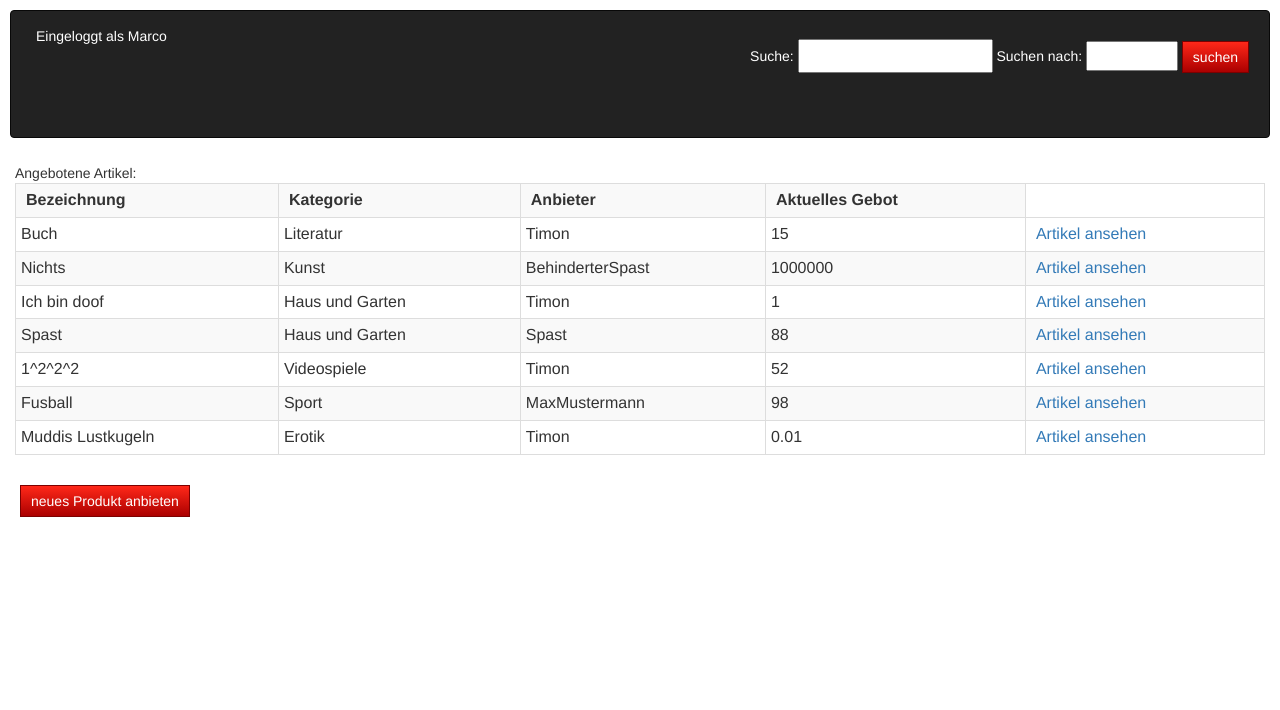
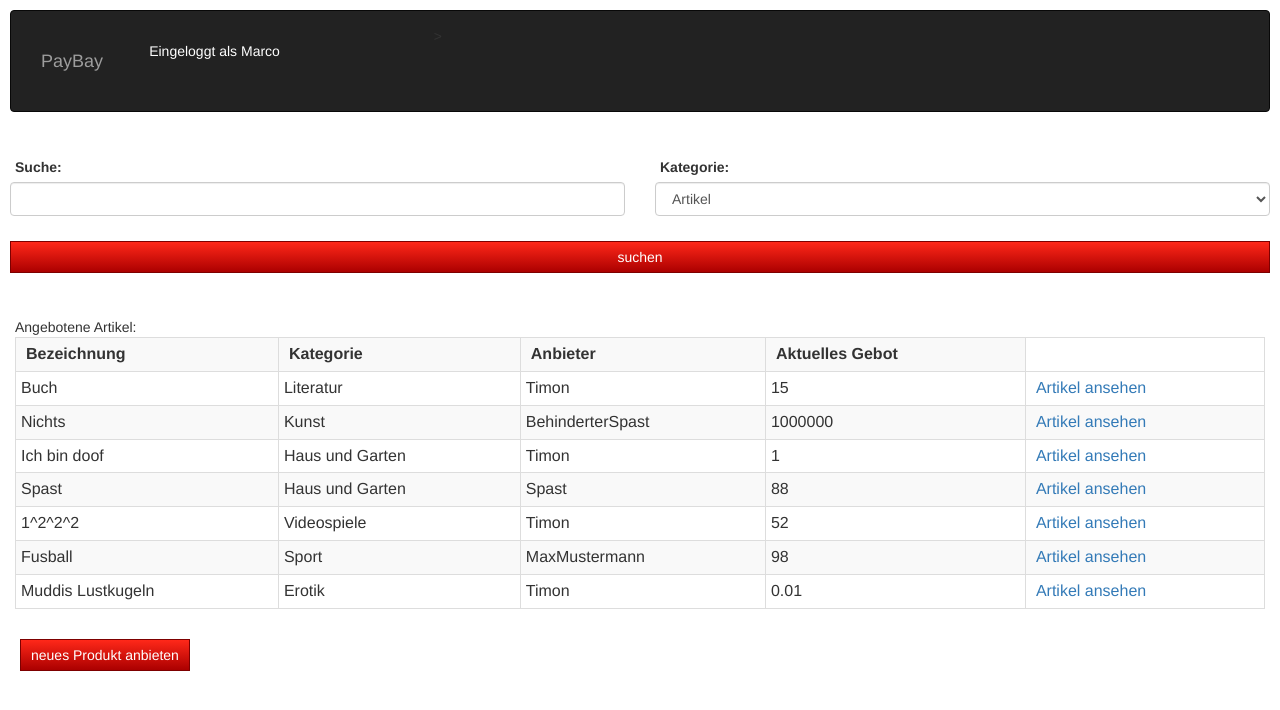
Before and after one commit to daddonma/EbayFuerArme, a PHP site: page /home.php in a window 1280 px wide. Shown: the top 710 px of the page. Run offline with PHP 8.4, Linux system fonts and the light colour scheme; a user stored in the database is signed in; data comes from the database, SQL or seed files in the repository; some libraries are stand-ins or nearby versions.

Commit message:
styling überall

```diff
--- a/CSS/customCSS.css
+++ b/CSS/customCSS.css
@@ -33,7 +42,7 @@
 label{
     margin:0px;
 }
-.btn{
+.btn-primary{
 
     color: #ffffff;
     padding: 5px 10px;
--- a/Home.php
+++ b/Home.php
@@ -15,19 +15,37 @@
     </head>
     <body>
 
+
+
+
+
         <nav class="navbar navbar-inverse ">
             <div class="container-fluid">
+                <div class="row">
+                    <div class="col-sm-1">
                         <div class="navbar-header">
+                            <a class="navbar-brand" href="home.php">PayBay</a>
+                        </div>
+                    </div>
+
+                    <div class="col-sm-3">
+                        <ul class="nav navbar-nav">
+                            <li>
                                 <?php
                                 echo "Eingeloggt  als " . $_SESSION['username'] . "<br>";
                                 $dbConnect = mysqli_connect("localhost", "root", "", "ebayfuerarme") or die(mysql_error());
                                 // echo "Herzlich Willkommen bei Ebay für arme.<br><br>";
                                 ?>
+                            </li>
                     </div>
-                <ul class="nav navbar-nav navbar-right">
+
+                    </ul>>
+                </div>
+        </nav>
+
+        <div class="row">
 
 
-                    <li>
             <?php
             //Falls nach etwas gesucht wird
             if (isset($_POST["suche"])) {
@@ -60,25 +78,33 @@
             }
             $result = mysqli_query($dbConnect, $query);
             ?>
-                    </li>
-                    <li>
 
+            <form action="Home.php" method="POST" >
+                <div class="row">
+                    <div class="col-sm-6">
+                        <label for="suche"> Suche:</label>
+                        <input id="suche" name="suche" type="text" class=" form-control">
+                    </div>
 
-                        <form action="Home.php" method="POST">
-                            Suche: <input id="suche" name="suche" type="text">
-                            Suchen nach:
-                            <select name="suche_nach">
+                    <div class="col-sm-6">
+                        <label for="suche_nach"> Kategorie:</label>
+
+                        <select name="suche_nach" class="form-control">
                             <option>Artikel</option>
                             <option>Kategorie</option>
                             <option>Anbieter</option>
                         </select>
-                            <input type="submit" value="suchen" class="btn btn-primary" ><br>
+                    </div>
+                </div>
+                <div class="row">
+                    <div class="col-sm-12">
+                        <input type="submit" value="suchen" class="btn btn-primary btn-block" >
+                    </div>
+                </div>
             </form>
-                        <br>
-                    </li>
-                </ul>
+
         </div>
-        </nav>
+
 
         <div>
             Angebotene Artikel: <br>
```
Also changed, not shown: other parts of CSS/customCSS.css (+35 -0 lines), CreateAccount.php (+26 -4 lines), index.php (+4 -6 lines), newProduct.php (+3 -6 lines), showProduct.php (+2 -6 lines), ajax_login.php (line endings or trailing spaces). Lines whose indentation alone changed are shown as unchanged.
